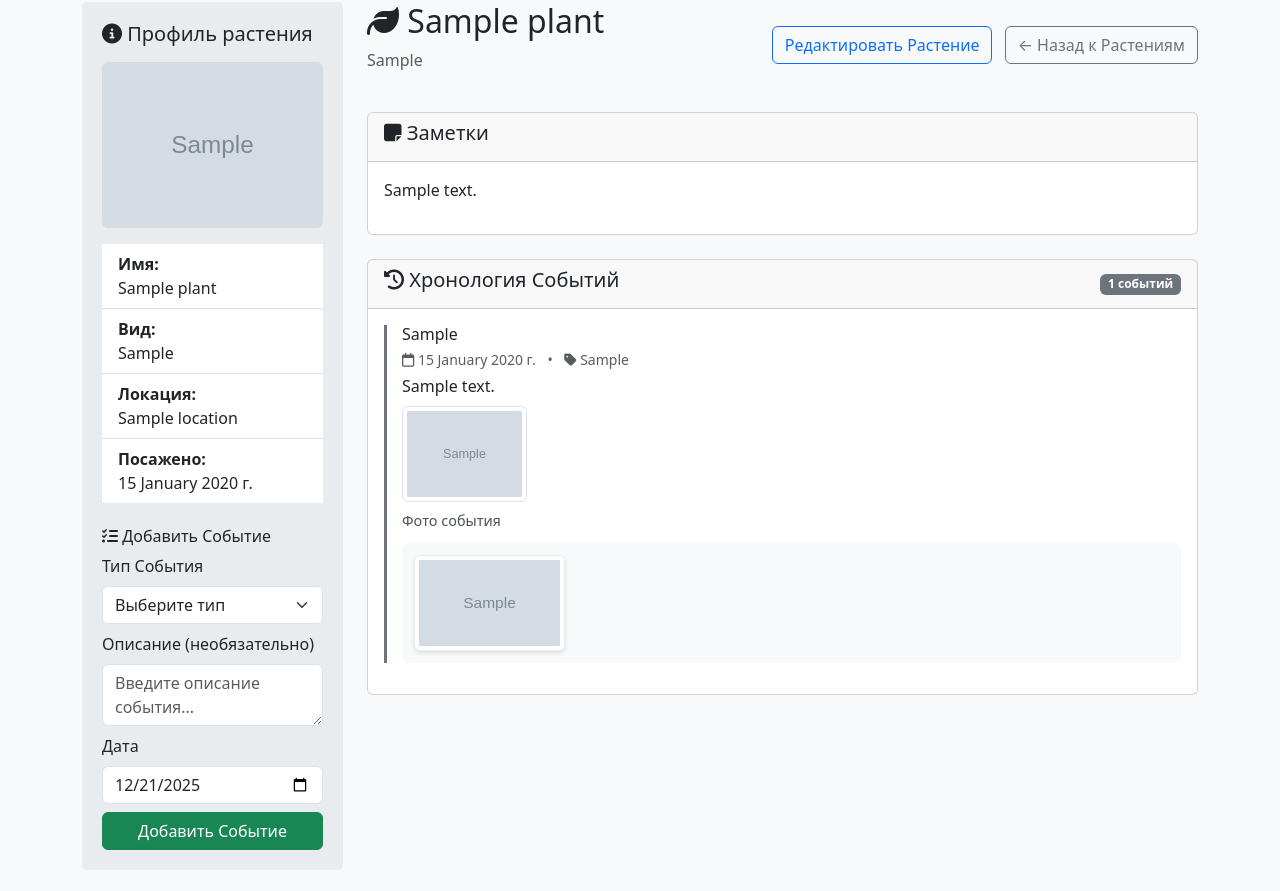
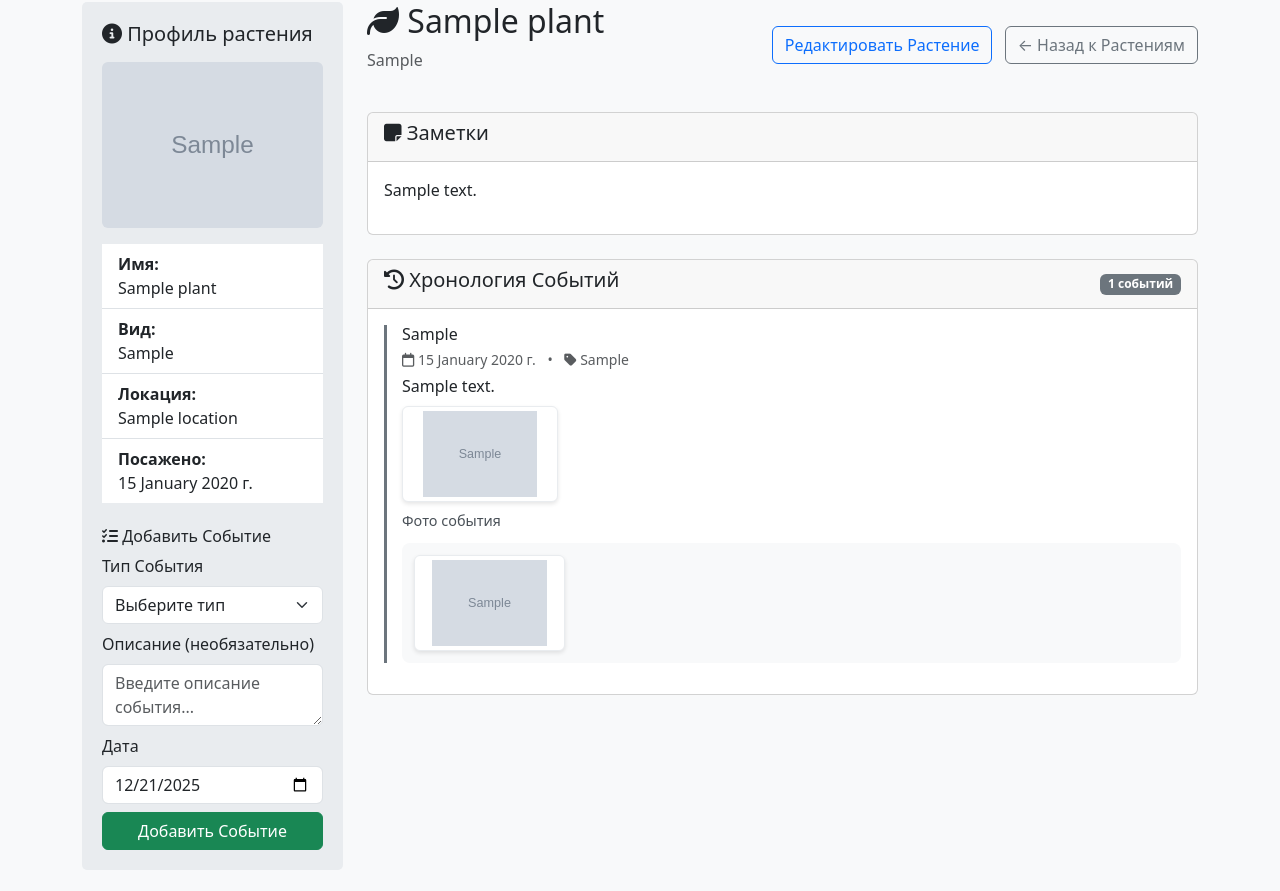
Before and after one commit to v0van4eg/PlantPlan, a Flask app: page /plant/1 in a window 1280 px wide. Shown: the part 98-989 px from the top of the page. Run offline with Flask 3, Linux system fonts and the light colour scheme; data comes from the database, SQL or seed files in the repository; tables that the repository leaves empty hold one stand-in row (values such as "Sample post"); grey boxes marked "Sample" are stand-in pictures.

Commit message:
update branch

```diff
--- a/static/css/styles.css
+++ b/static/css/styles.css
@@ -163,7 +163,7 @@ body {
   border-radius: var(--bs-border-radius) !important;
   width: auto !important;
   max-height: 96px !important;
-  object-fit: cover !important;
+  object-fit: contain !important;
 }
 
 .timeline .photo-item, .timeline-item .photo-item, .timeline-event .photo-item {
@@ -171,7 +171,7 @@ body {
     width: auto !important;
     height: 96px !important;
     border-radius: 6px !important;
-    object-fit: cover !important;
+    object-fit: contain !important;
     max-height: 96px !important;
     box-shadow: 0 2px 4px rgba(0,0,0,0.1) !important;
     border: 1px solid #e9ecef !important;
@@ -230,6 +230,7 @@ body {
         max-width: 120px !important;
         min-width: 100px !important;
         max-height: 96px !important;
+        object-fit: contain !important;
     }
 
     .photo-gallery {
--- a/templates/plant_detail.html
+++ b/templates/plant_detail.html
@@ -243,7 +243,7 @@
 
                         {% if event.photo_filename %}
                         <div class="mt-2">
-                            <img src="{{ url_for('static', filename=event.photo_filename) }}" alt="Event photo" class="img-thumbnail" style="max-width: 200px; max-height: 200px;">
+                            <img src="{{ url_for('static', filename=event.photo_filename) }}" alt="Event photo" class="img-thumbnail photo-item">
                         </div>
                         {% endif %}
 
```
Also changed, not shown: 1 other file.
